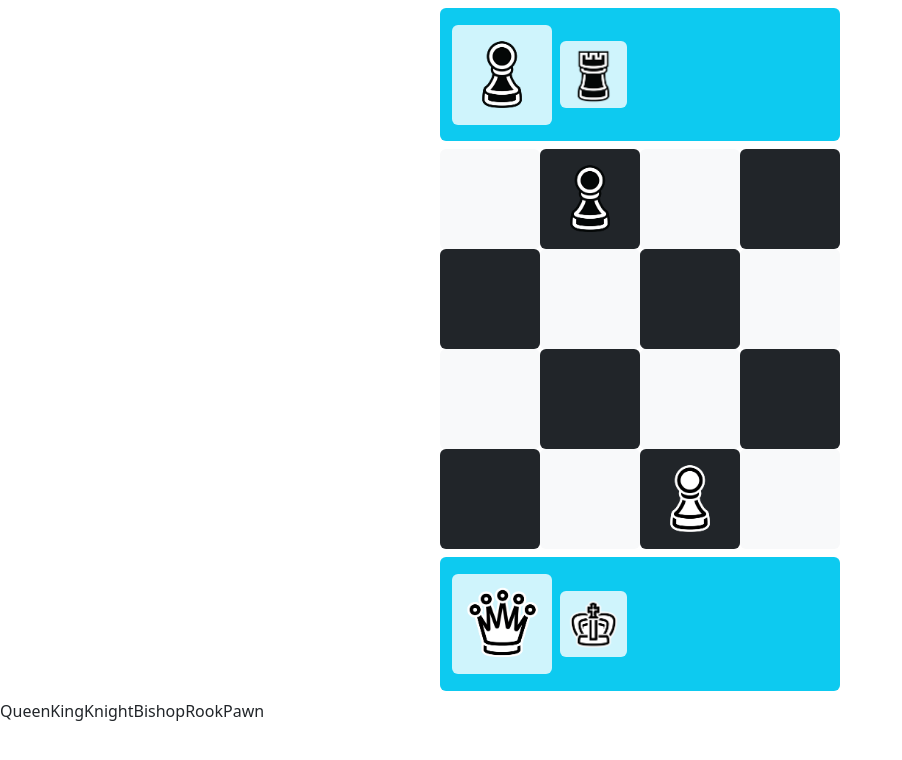
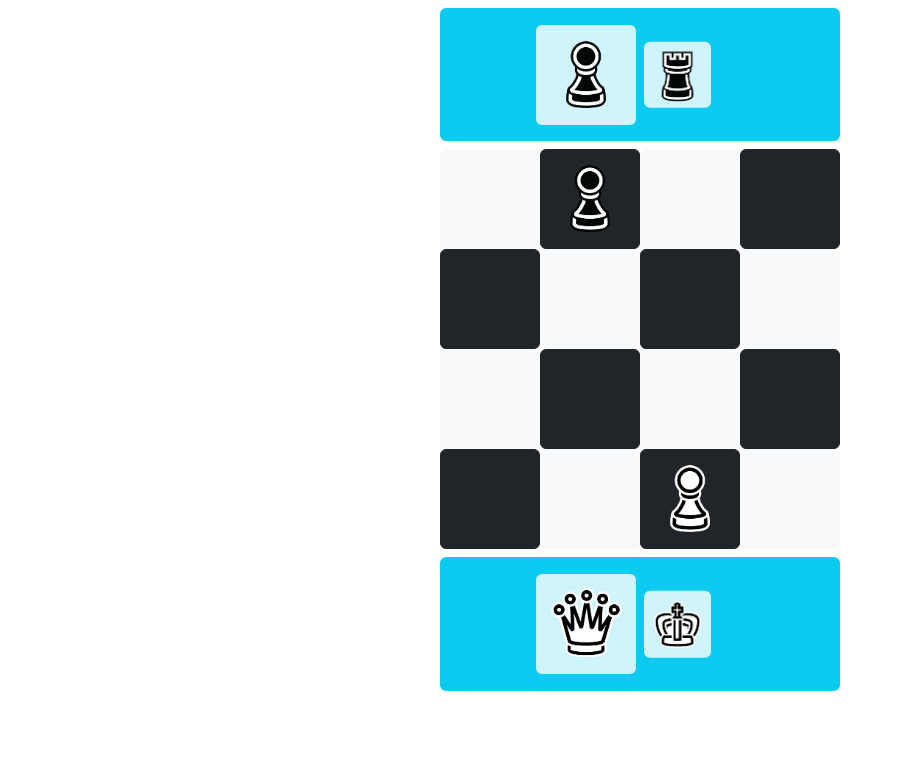
Before and after one commit to jotyot/switch-chess, a React (Vite) app: page / in a window 1280 px wide. Shown: the top 760 px of the page, without its empty margins (0-902 px from the left). Built offline with nearby package versions, Linux system fonts and the light colour scheme.

Commit message:
ui improvements + queue swapping

```diff
--- a/src/classes/PieceQueue.tsx
+++ b/src/classes/PieceQueue.tsx
@@ -4,18 +4,31 @@ class PieceQueue {
   blackQueue: string[] = PieceQueue.shuffledPieces();
   whiteQueue: string[] = PieceQueue.shuffledPieces();
 
-  public getNextWhite = () => {
+  public getWhiteQueue = () => this.whiteQueue;
+  public getBlackQueue = () => this.blackQueue;
+
+  public getNextWhite() {
     if (this.whiteQueue.length === 2)
       this.whiteQueue = [...this.whiteQueue, ...PieceQueue.shuffledPieces()];
     return this.whiteQueue.shift();
-  };
-  public getNextBlack = () => {
+  }
+  public getNextBlack() {
     if (this.blackQueue.length === 2)
       this.blackQueue = [...this.blackQueue, ...PieceQueue.shuffledPieces()];
     return this.blackQueue.shift();
-  };
-  public getWhiteQueue = () => this.whiteQueue;
-  public getBlackQueue = () => this.blackQueue;
+  }
+
+  public swapWhite = () =>
+    ([this.whiteQueue[0], this.whiteQueue[1]] = [
+      this.whiteQueue[1],
+      this.whiteQueue[0],
+    ]);
+
+  public swapBlack = () =>
+    ([this.blackQueue[0], this.blackQueue[1]] = [
+      this.blackQueue[1],
+      this.blackQueue[0],
+    ]);
 
   public static getRandomPiece = () =>
     PossiblePieces[~~(Math.random() * PossiblePieces.length)];
--- a/src/components/Game.tsx
+++ b/src/components/Game.tsx
@@ -1,6 +1,6 @@
 import { useRef, useState } from "react";
 import Board from "./Board";
-import PlayerInfo from "./PlayerInfo";
+import PlayerUI from "./PlayerUI";
 import BoardState from "../classes/BoardState";
 import PieceQueue from "../classes/PieceQueue";
 
@@ -23,7 +23,7 @@ function Game() {
 
   const boardState = useRef(new BoardState([numRows, numCols], "Pawn", "Pawn"));
 
-  function handleClick(i: number, j: number) {
+  function handleBoardClick(i: number, j: number) {
     boardState.current.attemptMove(
       [i, j],
       () => reRender({ ...render }),
@@ -31,24 +31,34 @@ function Game() {
     );
   }
 
+  function handlePieceSwapClick(white: boolean) {
+    white ? pieceQueue.current.swapWhite() : pieceQueue.current.swapBlack();
+    reRender({ ...render });
+  }
+
   return (
     <>
-      <PlayerInfo
+      <PlayerUI
         width={squareSize * numCols}
         white={false}
         pieceQueue={pieceQueue.current.getBlackQueue()}
+        onClick={() => {
+          handlePieceSwapClick(false);
+        }}
       />
       <Board
         squareSize={squareSize}
         boardState={boardState.current}
-        onClick={handleClick}
+        onClick={handleBoardClick}
       />
-      <PlayerInfo
+      <PlayerUI
         width={squareSize * numCols}
         white={true}
         pieceQueue={pieceQueue.current.getWhiteQueue()}
+        onClick={() => {
+          handlePieceSwapClick(true);
+        }}
       />
-      <div>{pieceQueue.current.getWhiteQueue()}</div>
     </>
   );
 }
--- a/src/components/Piece.tsx
+++ b/src/components/Piece.tsx
@@ -16,7 +16,7 @@ function Piece({ player, squareSize }: Props) {
   );
 
   if (incomingImage !== imageName)
-    setTimeout(() => setImageName(incomingImage), 110);
+    setTimeout(() => setImageName(incomingImage), 200);
 
   return (
     player.getAlive() && (
--- a/src/components/PieceQueueUI.tsx
+++ b/src/components/PieceQueueUI.tsx
@@ -2,12 +2,19 @@ import ImageMap from "../classes/ImageMap";
 
 interface Props {
   color: string;
+  extraClasses?: string;
   image: string;
   squareSize: number;
-  extraClasses?: string;
+  onClick: () => void;
 }
 
-function PieceQueueUI({ color, image, squareSize, extraClasses = "" }: Props) {
+function PieceQueueUI({
+  color,
+  image,
+  squareSize,
+  extraClasses = "",
+  onClick,
+}: Props) {
   return (
     <div
       className={"rounded bg-" + color + " " + extraClasses}
@@ -15,6 +22,7 @@ function PieceQueueUI({ color, image, squareSize, extraClasses = "" }: Props) {
         height: squareSize + "px",
         width: squareSize + "px",
       }}
+      onClick={onClick}
     >
       {image && (
         <img
--- a/src/components/PlayerInfo.tsx
+++ b/src/components/PlayerUI.tsx
@@ -3,31 +3,36 @@ import PieceQueueUI from "./PieceQueueUI";
 interface Props {
   width: number;
   white: boolean;
+  onClick: () => void;
   pieceQueue: string[];
 }
 
-function PlayerInfo({ white, width, pieceQueue }: Props) {
+function PlayerUI({ white, width, pieceQueue, onClick }: Props) {
   const pieceColor = white ? "White" : "Black";
   return (
     <div
       className="container position-relative bg-info rounded my-2"
       style={{ width: width + "px", height: width / 3 + "px" }}
     >
-      <div className="row d-flex align-items-center position-absolute top-50 start-0 translate-middle-y px-4">
+      <div className="row align-items-center position-absolute top-50 end-50 translate-middle-y px-3">
         <PieceQueueUI
           squareSize={width / 4}
           color={"info-subtle"}
           image={pieceColor + pieceQueue[0]}
+          onClick={onClick}
         />
+      </div>
+      <div className="row align-items-center position-absolute top-50 start-50 translate-middle-y px-3">
         <PieceQueueUI
           squareSize={width / 6}
           color={"info-subtle"}
           image={pieceColor + pieceQueue[1]}
-          extraClasses="mx-2"
+          extraClasses=""
+          onClick={onClick}
         />
       </div>
     </div>
   );
 }
 
-export default PlayerInfo;
+export default PlayerUI;
--- a/src/components/Square.tsx
+++ b/src/components/Square.tsx
@@ -8,10 +8,11 @@ interface Props {
 function Square({ color, squareSize, highlights = false, onClick }: Props) {
   return (
     <div
-      className={"rounded " + (highlights ? "btn btn-" : "bg-") + color}
+      className={"rounded btn btn-" + color}
       style={{
         height: squareSize + "px",
         width: squareSize + "px",
+        pointerEvents: highlights ? "all" : "none",
       }}
       onClick={onClick}
     ></div>
```
